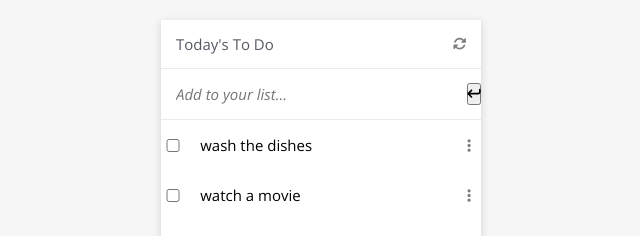
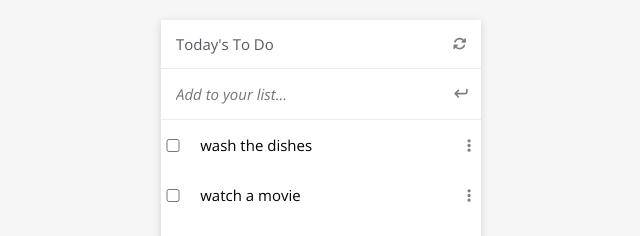
Before and after one commit to belalgamal46/to-do-list, a website built with webpack: page src/index.html in a window 1280 px wide. Shown: the part 285-521 px from the top of the page, 319-959 px from the left. Built offline with nearby package versions, Linux system fonts and the light colour scheme.

Commit message:
Fix linter errors

```diff
--- a/src/css/styles.scss
+++ b/src/css/styles.scss
@@ -36,7 +36,7 @@ main {
   margin-top: 5rem;
 }
 
-.form-button {
+#form-button {
   padding: 1.5rem;
   background-color: transparent;
   border: none;
```
Also changed, not shown: dist/index.html, dist/runtime.js, 1 other file.
